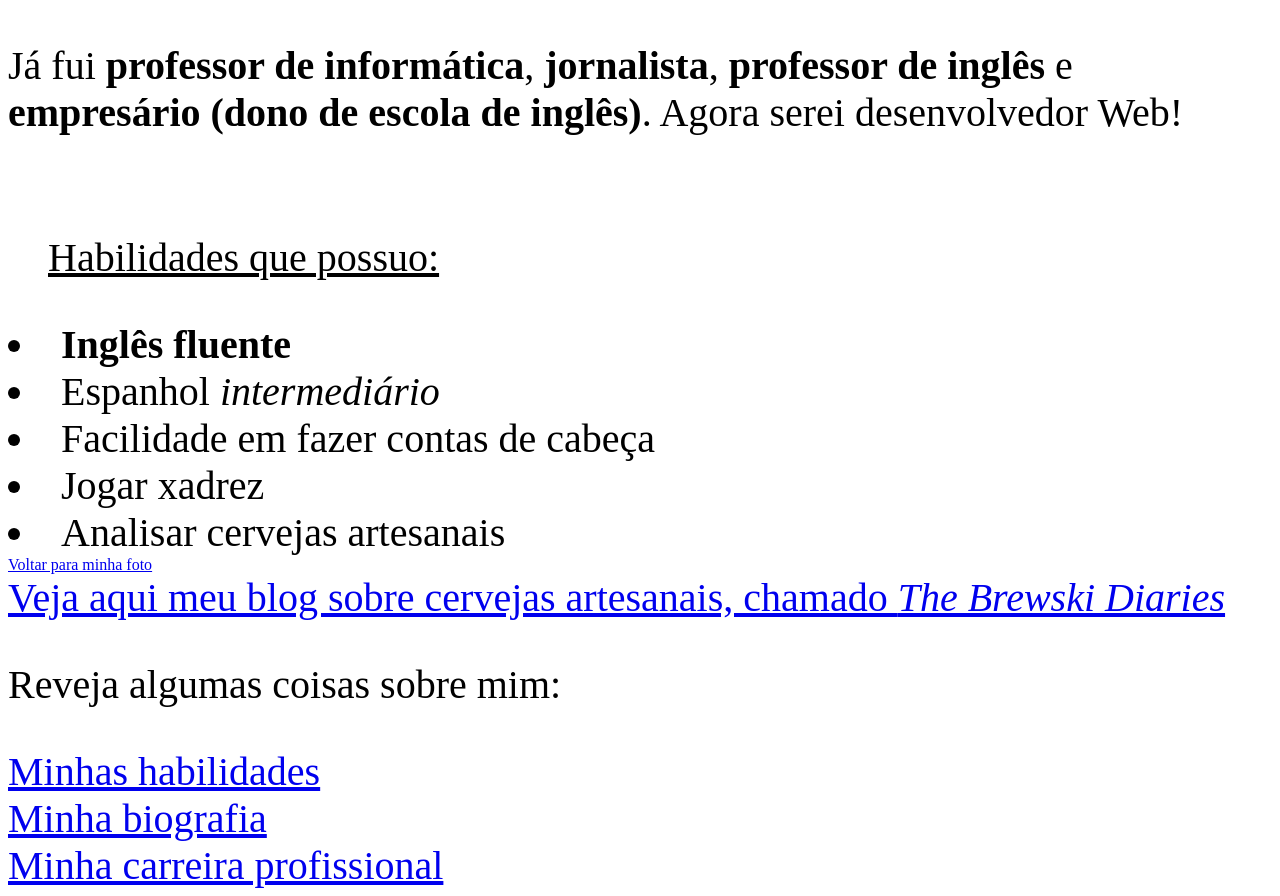
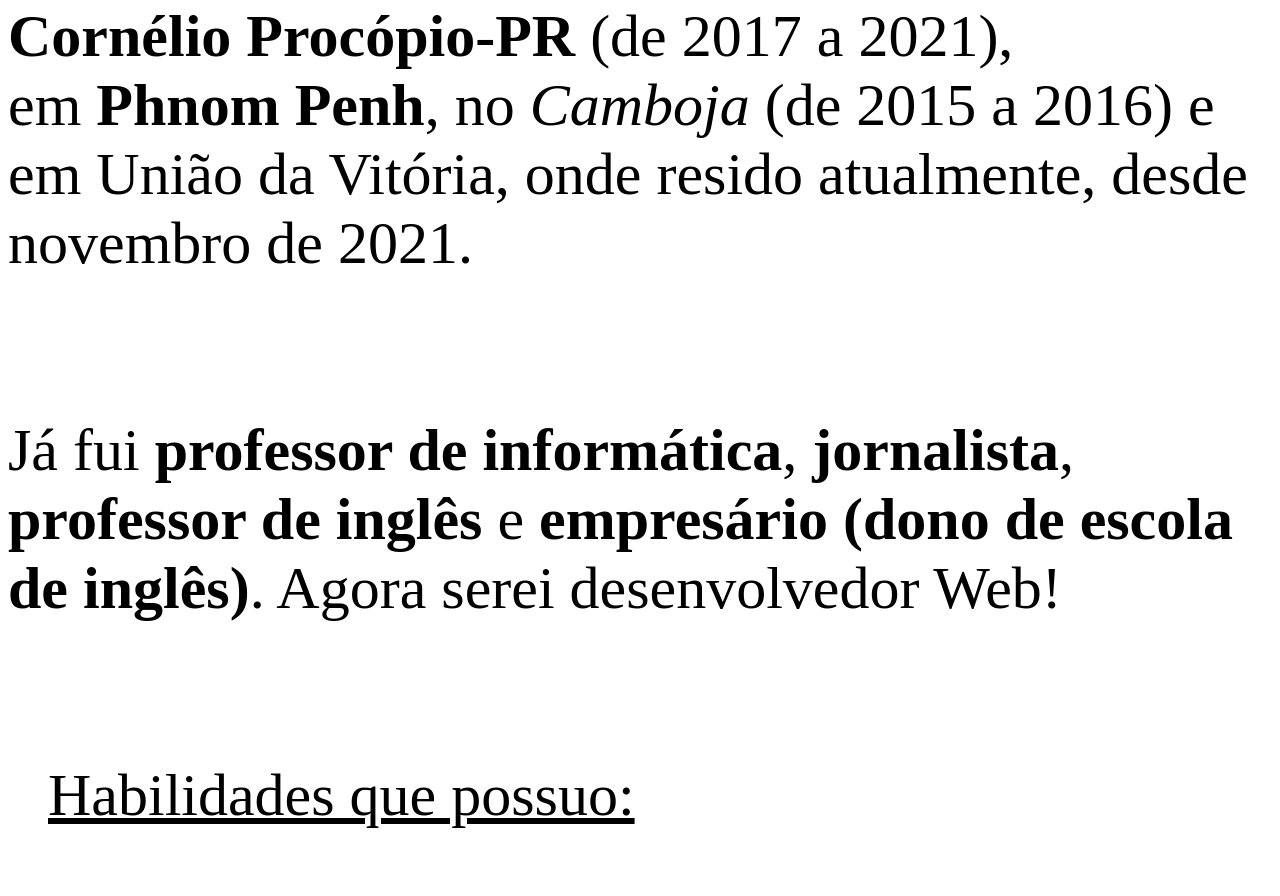
Before and after one commit to d4n13ln13ls3n/d4n13ln13ls3n.github.io, a plain HTML site: page index.html in a window 1280 px wide. Shown: the part 856-1752 px from the top of the page. Drawn offline with Linux system fonts and the light colour scheme.

Commit message:
mais quebras de linha acrescentadas e fonte aumentada para 60px

```diff
--- a/index.html
+++ b/index.html
@@ -8,25 +8,26 @@
         <h1>Daniel Hiroshi Nielsen Yabu</h1>
         <img id="photo" src="DanielTrybe.png" width="300px">
         <br>
-        <p style="font-size:40px" id="biografia">Olá a todos!<br><br>Sou brasileiro, nascido em <strong>Curitiba-PR</strong> (onde morei até os 6 anos, depois dos 17 aos 21 e por último dos 24 aos 27), <br> mas já morei também em outros lugares, como <strong>Cornélio Procópio-PR</strong> (de 2017 a 2021), <br></b>em <strong>Phnom Penh</strong>, no <em>Camboja</em> (de 2015 a 2016) e em União da Vitória, onde resido atualmente, desde novembro de 2021.</p>
+        <p style="font-size:60px" id="biografia">Olá a todos!<br><br>Sou brasileiro, nascido em <strong>Curitiba-PR</strong> (onde morei até os 6 anos, depois dos 17 aos 21 e por último dos 24 aos 27), <br> mas já morei também em outros lugares, como <strong>Cornélio Procópio-PR</strong> (de 2017 a 2021), <br></b>em <strong>Phnom Penh</strong>, no <em>Camboja</em> (de 2015 a 2016) e em União da Vitória, onde resido atualmente, desde novembro de 2021.</p>
         <br>
-        <p style="font-size:40px" id="carreira">Já fui <b>professor de informática</b>, <b>jornalista</b>, <b>professor de inglês</b> e <b>empresário (dono de escola de inglês)</b>. Agora serei desenvolvedor Web!</p>
+        <p style="font-size:60px" id="carreira">Já fui <b>professor de informática</b>, <b>jornalista</b>, <b>professor de inglês</b> e <b>empresário (dono de escola de inglês)</b>. Agora serei desenvolvedor Web!</p>
         <br>
-        <ul style="font-size:40px"id="habilidades"> <u>Habilidades que possuo:</u></ul>
-        <li style="font-size:40px"><strong>Inglês fluente</strong></li>
-        <li style="font-size:40px">Espanhol <em>intermediário</em></li>
-        <li style="font-size:40px">Facilidade em fazer contas de cabeça</li>
-        <li style="font-size:40px">Jogar xadrez</li>
-        <li style="font-size:40px">Analisar cervejas artesanais</li>
+        <ul style="font-size:60px"id="habilidades"> <u>Habilidades que possuo:</u></ul>
+        <li style="font-size:60px"><strong>Inglês fluente</strong></li>
+        <li style="font-size:60px">Espanhol <em>intermediário</em></li>
+        <li style="font-size:60px">Facilidade em fazer contas de cabeça</li>
+        <li style="font-size:60px">Jogar xadrez</li>
+        <li style="font-size:60px">Analisar cervejas artesanais</li>
+        <br>
+        <a style="font-size:30px" href="#photo">Voltar para minha foto</a>
+        <br>
+        <br>
+        <a href="http://dr-beer.blogspot.com/" target="_blank" style="font-size:60px">Veja aqui meu blog sobre cervejas artesanais, chamado <em>The Brewski Diaries</em></a>
 
-        <a href="#photo">Voltar para minha foto</a>
-        <br>
-        <a href="http://dr-beer.blogspot.com/" target="_blank" style="font-size:40px">Veja aqui meu blog sobre cervejas artesanais, chamado <em>The Brewski Diaries</em></a>
-
-        <p style="font-size:40px">Reveja algumas coisas sobre mim:</p>
-        <a style="font-size:40px" href="#habilidades">Minhas habilidades</a><br>
-        <a style="font-size:40px" href="#biografia">Minha biografia</a><br>
-        <a style="font-size:40px" href="#carreira">Minha carreira profissional</a>
+        <p style="font-size:60px">Reveja algumas coisas sobre mim:</p>
+        <a style="font-size:60px" href="#habilidades">Minhas habilidades</a><br>
+        <a style="font-size:60px" href="#biografia">Minha biografia</a><br>
+        <a style="font-size:60px" href="#carreira">Minha carreira profissional</a>
 
 
     </body>
```
